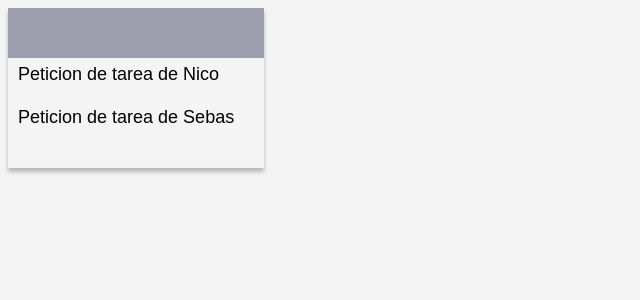
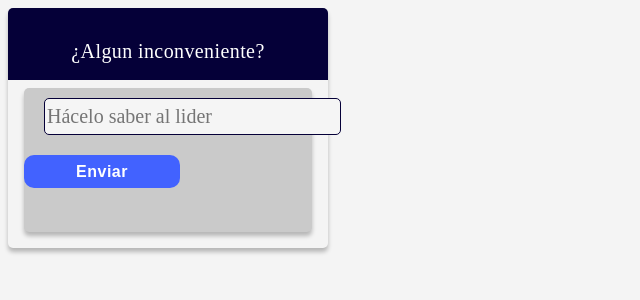
Before and after one commit to DABERNALC/ProjectManager, a React (Create React App) app in the folder Cliente/project_manager/: page /signUp in a window 1280 px wide. Shown: the top 300 px of the page, without its empty margins (0-640 px from the left). Built offline with nearby package versions, Linux system fonts and the light colour scheme; a web font is replaced by a local one.

Commit message:
Inconvenient kanban

```diff
--- a/Cliente/project_manager/src/App.js
+++ b/Cliente/project_manager/src/App.js
@@ -14,6 +14,7 @@ import PrivateRoute from "./Components/PrivateRoute";
 import ProjectZoomIn from "./Components/ProjectZoomIn/ProjectZoomIn";
 import ProjectProperties from "./Components/ProjectProperties/ProjectProperties";
 import Notification from "./Components/Notification/Notification";
+import Inconvenient from "./Components/Inconvenient/Inconvenient";
 {
   /*import SubTasks from './Pages/Subtasks/SubTasks';*/
 }
@@ -72,9 +73,9 @@ function App() {
       NombreCliente="Industrializados la 13"
       NombreEquipo="WPT Team"></ProjectZoomIn>
       <ProjectProperties></ProjectProperties>
+      <Notification notifications={["Peticion de tarea de Nico","Peticion de tarea de Sebas"]}></Notification>
       */}
-
-        <Notification notifications={["Peticion de tarea de Nico","Peticion de tarea de Sebas"]}></Notification>
+        <Inconvenient></Inconvenient>
 
       </div>
   );
--- /dev/null
+++ b/Cliente/project_manager/src/Components/Inconvenient/Inconvenient.js
@@ -0,0 +1,18 @@
+import React from 'react'
+import GenericButton2 from '../GenericButton2/GenericButton2'
+import InconvenientStyle from "./InconvenientStyle.module.css"
+
+export const Inconvenient = () => {
+    return (
+        <div className={InconvenientStyle.container}>
+            <div className={InconvenientStyle.blueContainer}>
+                <h2>¿Algun inconveniente?</h2>
+            </div>
+            <div className={InconvenientStyle.grayContainer}>
+                <input type="text" placeholder="Hácelo saber al lider"/>
+                <GenericButton2 text="Enviar" className={InconvenientStyle.gButton}></GenericButton2>
+            </div>
+        </div>
+    )
+}
+export default Inconvenient
--- /dev/null
+++ b/Cliente/project_manager/src/Components/Inconvenient/InconvenientStyle.module.css
@@ -0,0 +1,43 @@
+.container{
+    width: 25vw;
+    height: 30vh;
+    display: flex;
+    flex-direction: column;
+    box-shadow: 0px 4px 4px rgba(0, 0, 0, 0.25);
+    border-radius: 5px;
+}
+.blueContainer{
+    background: #050038;
+    border-radius: 5px 5px 0px 0px;
+    width: 100%;
+    color: white;
+    display: flex;
+    text-align: center;
+    justify-content: center;
+    height: 30%;
+}
+.blueContainer h2{
+    color: white;
+}
+.grayContainer{
+    background: #CACACA;
+    box-shadow: 0px 4px 4px rgba(0, 0, 0, 0.25);
+    border-radius: 5px;
+    width: 90%;
+    margin-left: 5%;
+    height: 60%;
+    margin-top: 2.5%;
+    display: flex;
+    flex-direction: column;
+    align-items: left;
+}
+.grayContainer input{
+    border-radius: 5px;
+    margin-top: 10px;
+    margin-left: 20px;
+    margin-bottom: 20px;
+}
+.gButton{
+    margin-top: 10px;
+    margin-left: 20px;
+}
```
